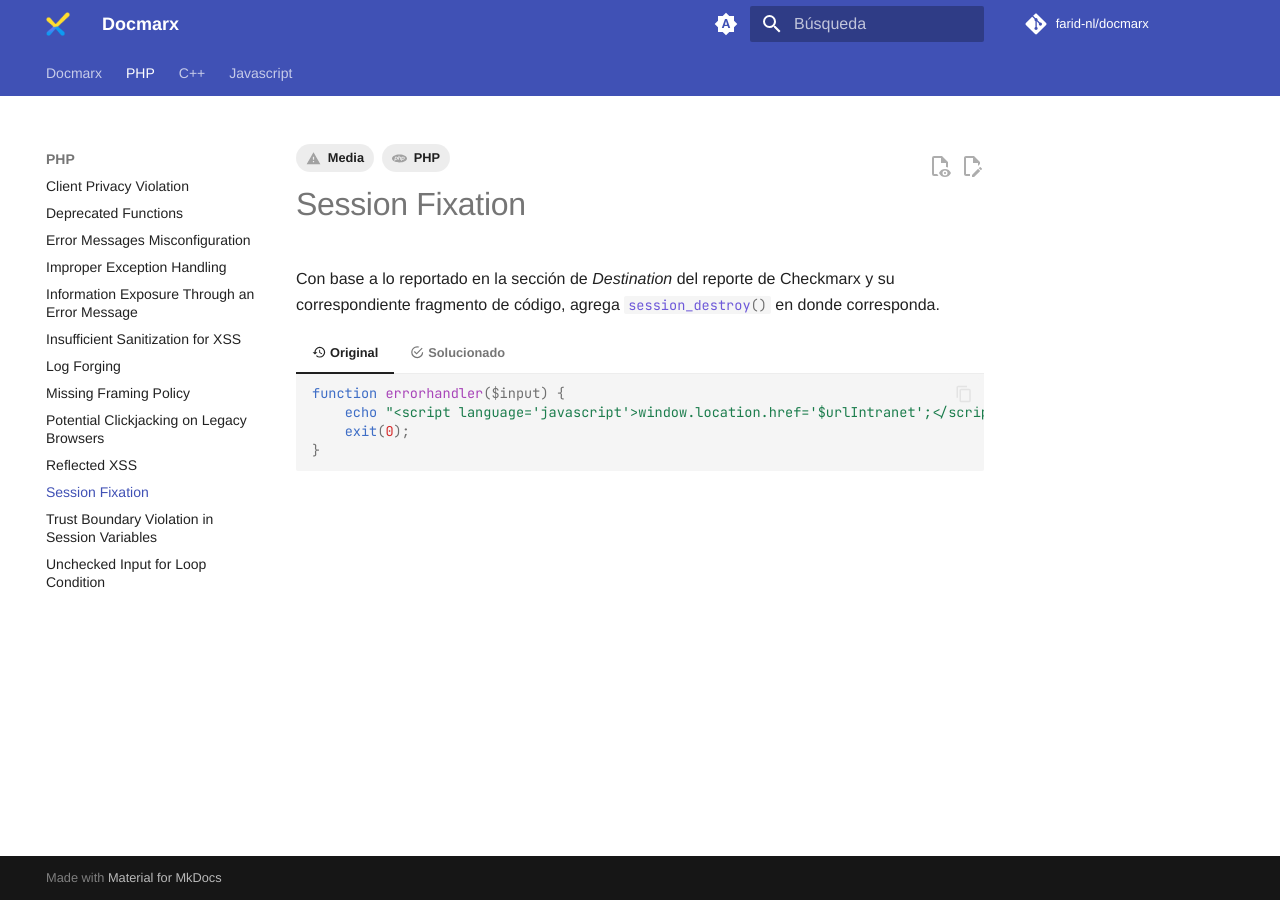
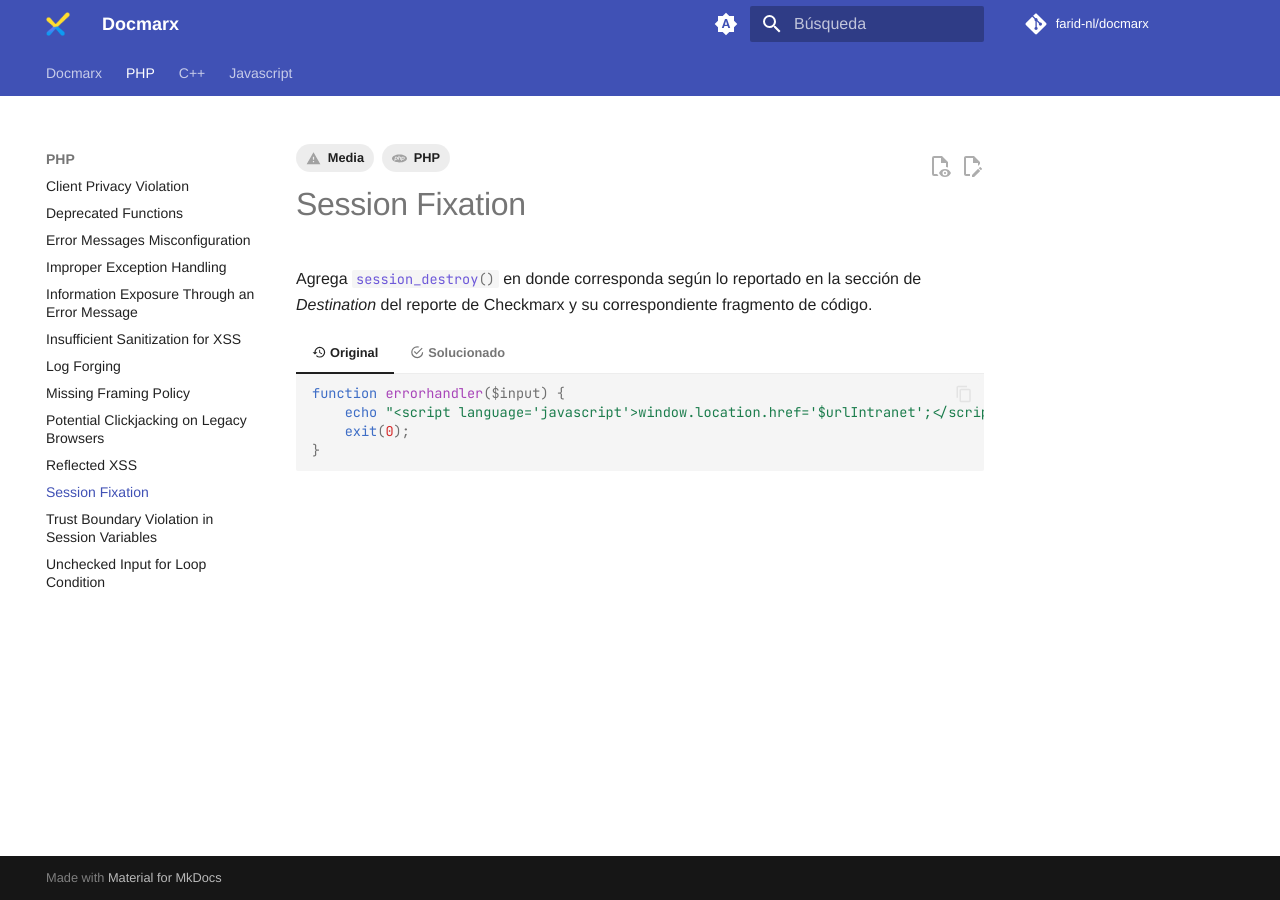
Before and after one commit to Farid-NL/docmarx, an MkDocs documentation site: the page built from docs/php/session-fixation.md, in a window 1280 px wide. Built offline with MkDocs 1.6.1 and Material for MkDocs 9.7.7, drawn with Linux system fonts in a browser that asks for light colours; some web fonts are replaced; comment, search, counter and statistics services are not loaded.

Commit message:
fix: Explica de mejor forma 'Session Fixation' en php

```diff
--- a/docs/php/session-fixation.md
+++ b/docs/php/session-fixation.md
@@ -4,8 +4,8 @@ tags:
   - Media
 ---
 
-Con base a lo reportado en la sección de _Destination_ del reporte de Checkmarx y su correspondiente fragmento de código,
-agrega `#!php session_destroy()` en donde corresponda.
+Agrega `#!php session_destroy()` en donde corresponda según lo reportado en la sección de _Destination_ del reporte de
+Checkmarx y su correspondiente fragmento de código.
 
 === ":material-history: Original"
 
```
